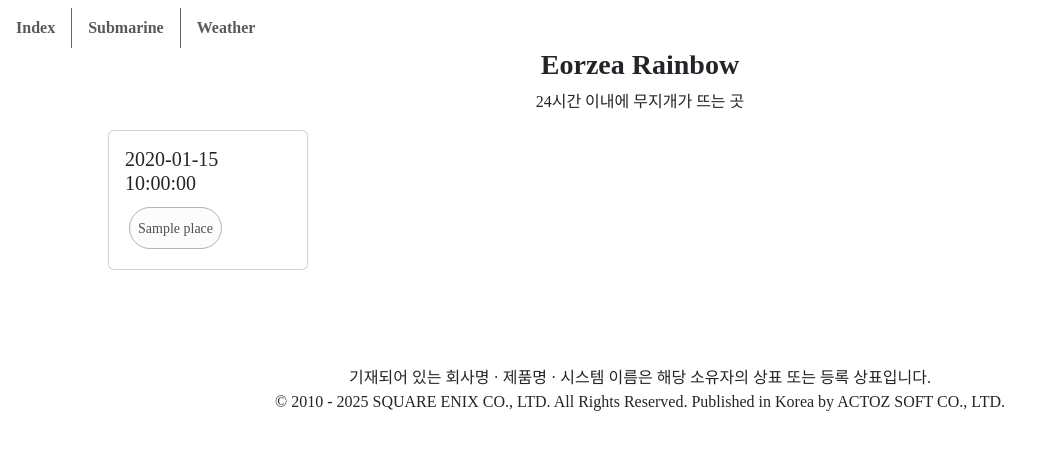
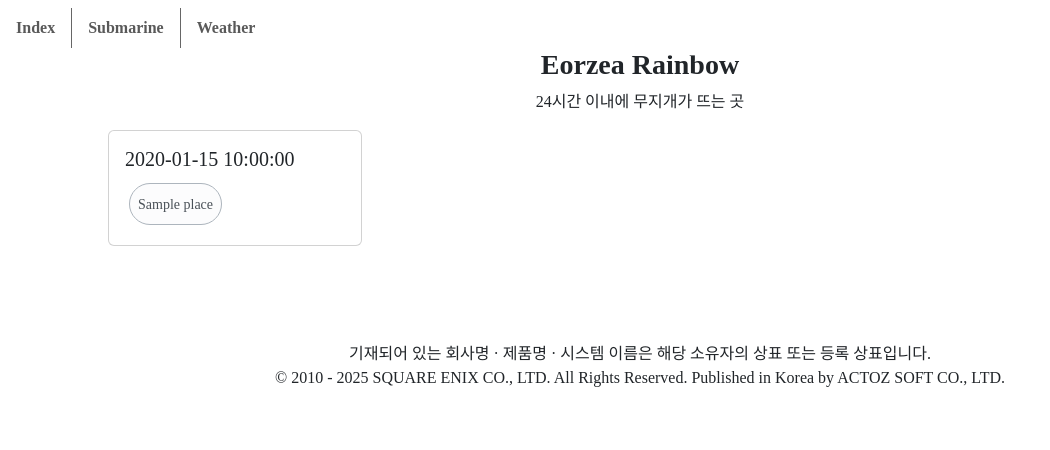
Before and after one commit to kohwj1/submarine, a Flask app: template templates/rainbow.html in a window 1280 px wide. Shown: the top 450 px of the page, without its empty margins (0-1050 px from the left). Run offline with Flask 3, Linux system fonts and the light colour scheme; the template is opened without the code that fills it: most values are stand-ins (such as "Sample title", 1, 10 or a date in 2020); some web fonts are replaced.

Commit message:
changed card width css line

```diff
--- a/static/css/global.css
+++ b/static/css/global.css
@@ -29,10 +29,6 @@
   font-size: 2.7rem;
 }
 
-.card {
-  width: 200px;
-}
-
 .nav-item.global-nav {
   border-right: 1px solid #666;
 }
--- a/static/css/submarine.css
+++ b/static/css/submarine.css
@@ -39,3 +39,7 @@
 .area-list {
     width: 100%;
 }
+
+.card {
+  width: 200px;
+}
```
